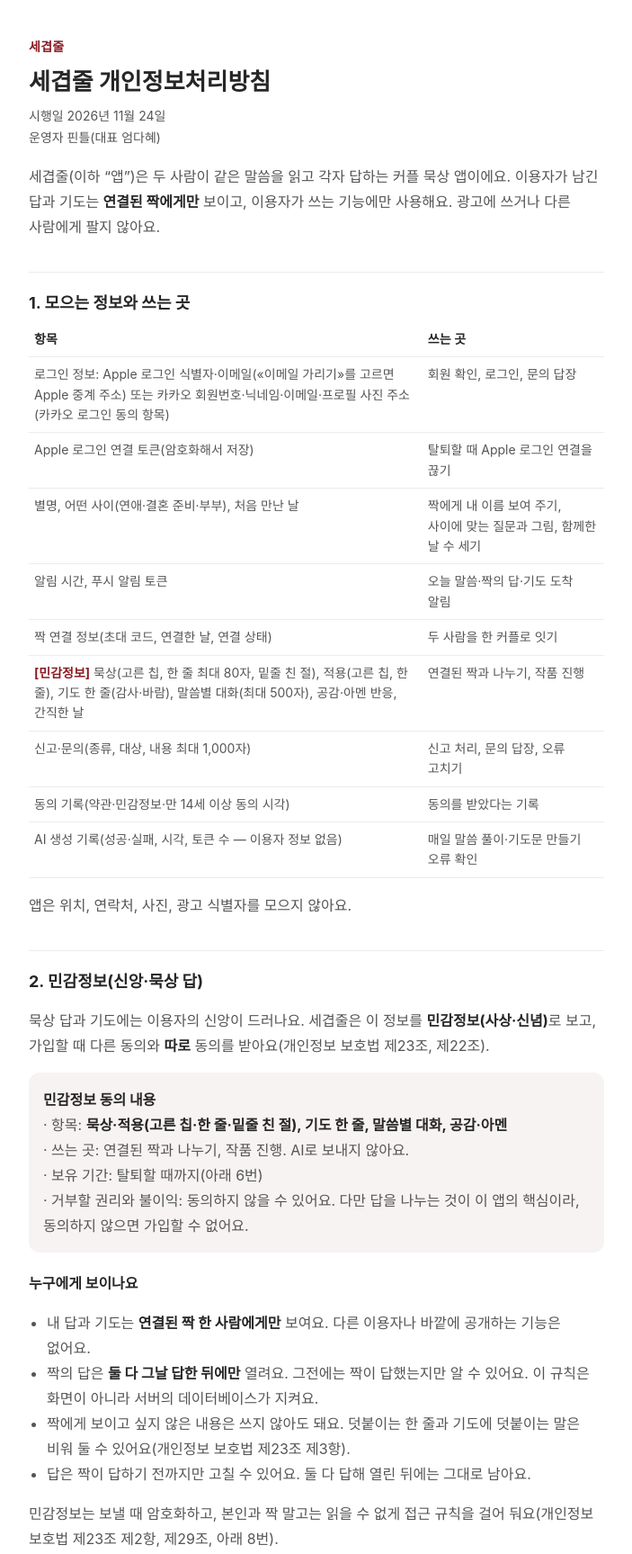
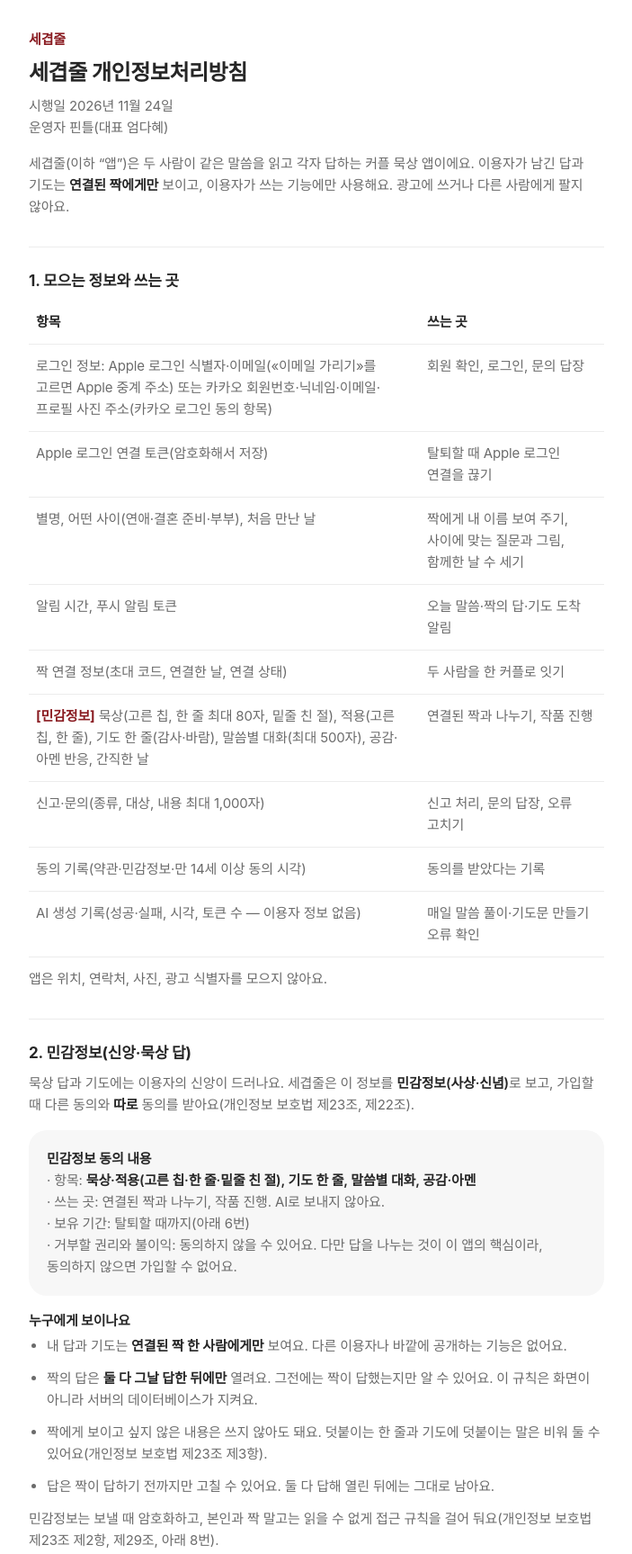
Before and after one commit to designarrator/seggyeopjul-site, a plain HTML site: page privacy.html in a window 1280 px wide. Shown: the top 1727 px of the page at 90% size, without its empty margins (288-991 px from the left). Drawn offline with Linux system fonts and the light colour scheme; a web font is replaced by a local one.

Commit message:
공개 페이지·초대 페이지·미리보기 이미지를 키트 값으로 다시(Pretendard, 24/17/15, 모서리 16/20/999)
Co-Authored-By: Claude Opus 5.5 <noreply@anthropic.com>

```diff
--- a/style.css
+++ b/style.css
@@ -1,28 +1,32 @@
-/* 세겹줄 공개 페이지 공용 스타일 — 외부 글꼴·스크립트 없음 */
-:root { --primary:#8a1c22; --ink:#262626; --sub:#555; --line:#ececec; --soft:#f7f3f2; --bg:#fff; }
+/* 세겹줄 공개 페이지 공용 스타일 — preneur 키트 값만 사용
+   글자 6단계 28/24/20/17/15/13 (줄높이 38/34/30/27/24/19), 한 화면 3단계 이하
+   간격 4px 배수(좌우 20 · 섹션 32 · 그룹 16~24 · 그룹 안 8~12), 모서리 16/20/999, 굵기 400/600/700 */
+@font-face { font-family: Pretendard; src: url('fonts/PretendardVariable.woff2') format('woff2-variations'); font-weight: 400 700; font-display: swap; }
+:root { --primary:#8a1c22; --primary-subtle:#f6eaea; --ink:#262626; --sub:#6b6b6b; --line:#ececec; --soft:#f7f7f7; --bg:#fff; }
 * { box-sizing:border-box; }
-body { margin:0; background:var(--bg); color:var(--ink); font:16px/1.75 -apple-system, BlinkMacSystemFont, "Apple SD Gothic Neo", "Malgun Gothic", system-ui, sans-serif; -webkit-text-size-adjust:100%; word-break:keep-all; overflow-wrap:break-word; }
-main { max-width:680px; margin:0 auto; padding:40px 20px 80px; }
-.brand { font-size:14px; font-weight:700; color:var(--primary); margin:0 0 8px; letter-spacing:.02em; }
+body { margin:0; background:var(--bg); color:var(--ink); font:400 15px/24px Pretendard, -apple-system, BlinkMacSystemFont, "Apple SD Gothic Neo", sans-serif; letter-spacing:-.01em; -webkit-text-size-adjust:100%; word-break:keep-all; overflow-wrap:break-word; }
+main { max-width:680px; margin:0 auto; padding:32px 20px 64px; }
+/* 문서 페이지(처리방침·약관·지원): 24 / 17 / 15 세 단계 */
+.brand { font-size:15px; line-height:24px; font-weight:700; color:var(--primary); margin:0 0 8px; }
 .brand a { color:inherit; text-decoration:none; }
-h1 { font-size:26px; line-height:1.4; margin:0 0 8px; }
-h2 { font-size:18px; line-height:1.5; margin:36px 0 8px; padding-top:20px; border-top:1px solid var(--line); }
-h3 { font-size:16px; margin:20px 0 4px; }
-p, li { color:var(--sub); }
-ul, ol { padding-left:20px; }
-b, strong { color:var(--ink); }
+h1 { font-size:24px; line-height:34px; font-weight:700; letter-spacing:-.02em; margin:0 0 8px; }
+h2 { font-size:17px; line-height:27px; font-weight:700; margin:32px 0 8px; padding-top:24px; border-top:1px solid var(--line); }
+h3 { font-size:15px; line-height:24px; font-weight:700; margin:16px 0 4px; }
+p, li { color:var(--sub); margin:0 0 12px; }
+ul, ol { padding-left:20px; margin:0 0 12px; }
+b, strong { color:var(--ink); font-weight:600; }
 a { color:var(--primary); }
-.meta { font-size:14px; color:var(--sub); margin:0 0 16px; }
-.draft { display:inline-block; font-size:13px; font-weight:700; color:var(--primary); background:var(--soft); border-radius:8px; padding:4px 8px; }
-.box { background:var(--soft); border-radius:12px; padding:16px; margin:16px 0; }
+.meta { color:var(--sub); margin:0 0 16px; }
+.draft { display:inline-block; font-weight:700; color:var(--primary); background:var(--primary-subtle); border-radius:999px; padding:4px 12px; }
+.box { background:var(--soft); border-radius:20px; padding:20px; margin:16px 0; }
 .box p { margin:0; }
-.table { overflow-x:auto; }
-table { width:100%; border-collapse:collapse; font-size:14px; line-height:1.6; }
-th, td { text-align:left; padding:8px 6px; border-bottom:1px solid var(--line); vertical-align:top; }
+.table { overflow-x:auto; margin:0 0 12px; }
+table { width:100%; border-collapse:collapse; }
+th, td { text-align:left; padding:12px 8px; border-bottom:1px solid var(--line); vertical-align:top; }
 th { color:var(--ink); font-weight:600; white-space:nowrap; }
 td { color:var(--sub); }
 .sens { color:var(--primary); font-weight:700; }
 .faq h3 { color:var(--ink); }
-.mail { font-size:18px; font-weight:700; }
-nav.foot { margin-top:48px; padding-top:20px; border-top:1px solid var(--line); font-size:14px; }
+.mail { font-size:17px; line-height:27px; font-weight:700; }
+nav.foot { margin-top:48px; padding-top:24px; border-top:1px solid var(--line); }
 nav.foot a { margin-right:12px; }
```
Also changed, not shown: invite/index.html (+21 -18 lines), invite/art.png (added), invite/og.png, 1 other file.
